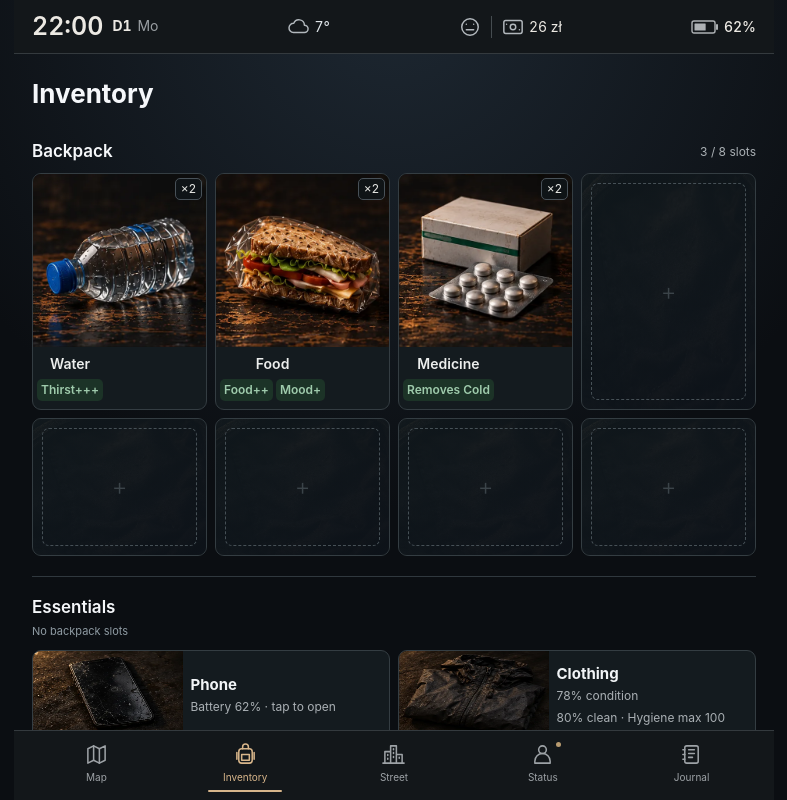
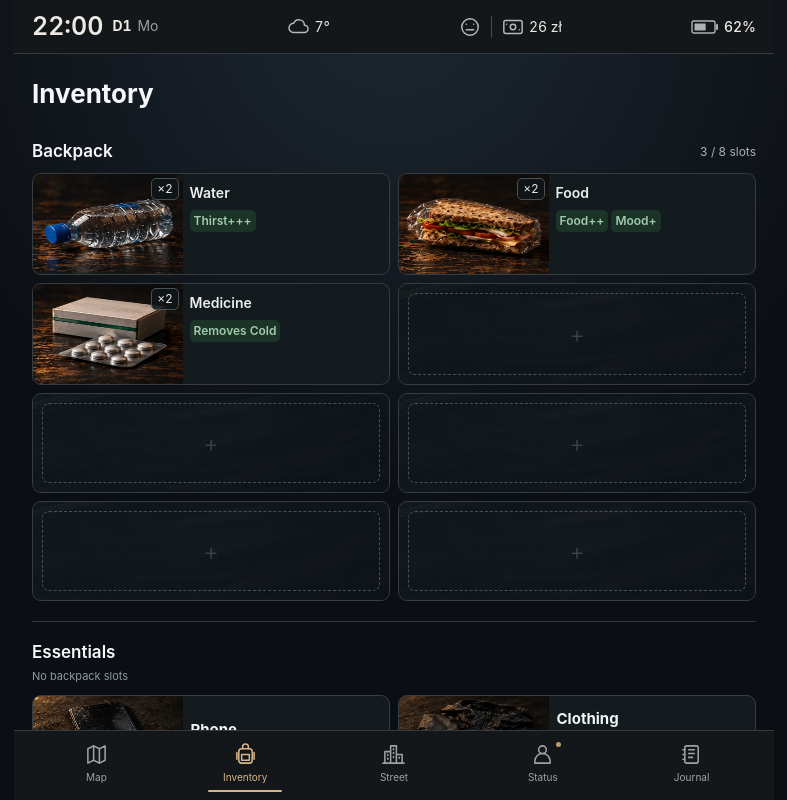
Before and after one commit to AlexanderKruk/street-life-game, a React (Vite) app: page / in a window 1280 px wide. Both pictures are taken after a click on the button "Inventory". Shown: the top 800 px of the page, without its empty margins (246-1033 px from the left). Built offline with nearby package versions, Linux system fonts and the light colour scheme.

Commit message:
Use two-column horizontal backpack cards (v132)

```diff
--- a/src/App.tsx
+++ b/src/App.tsx
@@ -11,7 +11,7 @@ import ClosedContent from './ClosedContent'
 import ResultCard, { type ResultCardData } from './ResultCard'
 import { questionPresentation } from './resultPresentation'
 
-const BUILD_VERSION = 'v2026.10.11-131'
+const BUILD_VERSION = 'v2026.10.11-132'
 
 const PHONE_ACTIVITY_KEY = 'street-life-phone-activity-v1'
 const PHONE_SEARCH_ESTIMATE = 15
--- a/src/styles.css
+++ b/src/styles.css
@@ -871,22 +871,22 @@ footer .header-version { margin-left:auto; align-self:center; }
 .inventory-screen .inventory-section-heading { display:flex; align-items:center; justify-content:space-between; gap:10px; margin:0 0 12px; }
 .inventory-screen .inventory-section-heading strong { font-size:17px; font-weight:600; }
 .inventory-screen .inventory-section-heading > span { font-size:12px; font-weight:400; color:#aab0b4; }
-.inventory-screen .backpack-grid { grid-template-columns:repeat(4,minmax(0,1fr)); gap:8px; margin:0; }
-.inventory-slot { position:relative; min-width:0; padding:0; border:1px solid #343d42; border-radius:9px; background:#141b1f; color:#eceeed; overflow:hidden; text-align:center; font-family:inherit; display:flex; flex-direction:column; }
+.inventory-screen .backpack-grid { grid-template-columns:repeat(2,minmax(0,1fr)); gap:8px; margin:0; }
+.inventory-slot { position:relative; min-width:0; min-height:100px; padding:0; border:1px solid #343d42; border-radius:9px; background:#141b1f; color:#eceeed; overflow:hidden; text-align:left; font-family:inherit; display:flex; flex-direction:row; }
 button.inventory-slot { cursor:pointer; width:100%; }
-.inventory-slot-picture { position:relative; width:100%; aspect-ratio:1; flex-shrink:0; }
+.inventory-slot-picture { position:relative; width:42%; min-height:100px; flex-shrink:0; }
 .inventory-art { display:block; width:100%; height:100%; background-repeat:no-repeat; }
 .inventory-slot-picture .inventory-art { position:absolute; inset:0; }
 .inventory-quantity { position:absolute; z-index:1; right:4px; top:4px; padding:2px 5px; border:1px solid #485158; border-radius:5px; background:#101619db; color:#e7e8e4; font-size:12px; line-height:1.3; }
-.inventory-slot-copy { display:flex; flex-direction:column; align-items:center; gap:6px; padding:8px 4px; flex:1; }
+.inventory-slot-copy { display:flex; flex-direction:column; align-items:flex-start; justify-content:center; min-width:0; gap:8px; padding:10px 7px; flex:1; }
 .inventory-slot-copy strong { font-size:12px; line-height:1.3; font-weight:600; overflow-wrap:anywhere; }
-.inventory-effects { display:flex; flex-wrap:wrap; justify-content:center; gap:3px; margin-top:auto; }
+.inventory-effects { display:flex; flex-wrap:wrap; justify-content:flex-start; gap:3px; }
 .inventory-effects em { font-size:10px; line-height:1.3; font-style:normal; font-weight:600; padding:3px 4px; border-radius:5px; overflow-wrap:anywhere; }
 .inventory-effects .positive { color:#9fcbac; background:#1c3327; }
 .inventory-effects .negative { color:#dc9b98; background:#392323; }
 .inventory-effects .warning { color:#d7b58a; background:#3a3024; }
 .inventory-slot:disabled { opacity:.55; cursor:default; }
-.empty-slot { min-height:138px; }
+.empty-slot { min-height:100px; }
 .empty-slot > .inventory-art { position:absolute; inset:0; opacity:.22; }
 .empty-slot::after { content:''; position:absolute; inset:0; background:linear-gradient(145deg,#111a2070,#0c1119b8); pointer-events:none; }
 .empty-slot-outline { position:absolute; z-index:1; inset:9px; border:1px dashed #465056; border-radius:7px; display:grid; place-items:center; color:#566167; }
```
Also changed, not shown: 1 other file (tests, documents, lock files or other folders).
